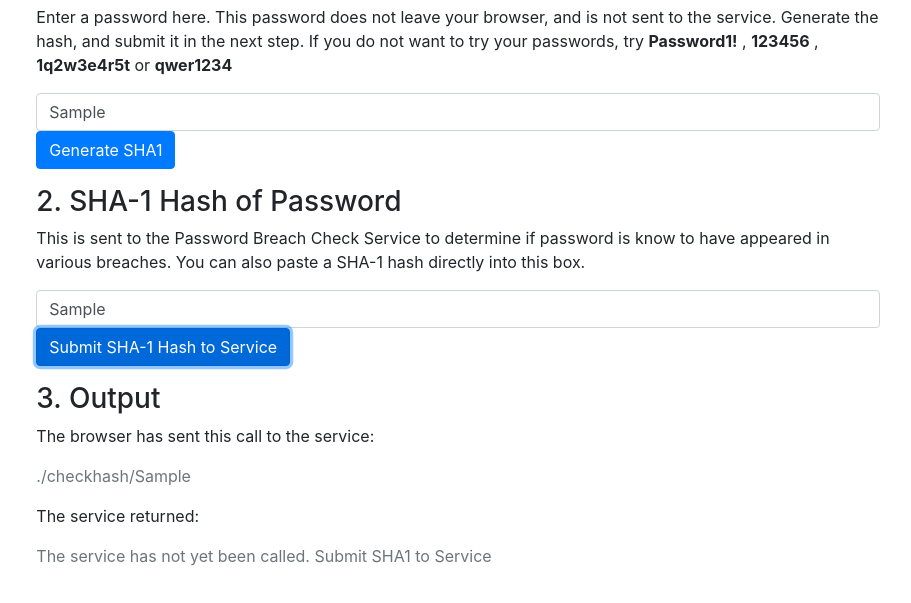
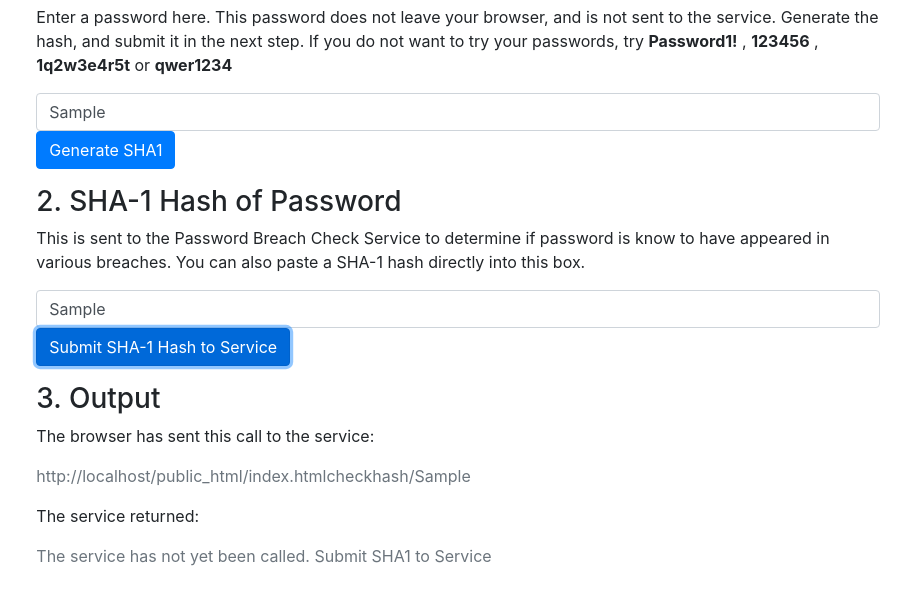
Before and after one commit to raudette/lambda-dynamodb-passwordbreachcheck, a website: page public_html/index.html in a window 1280 px wide. Both pictures are taken after typing "Sample", "Sample" into the empty fields and a click on the button "Submit SHA-1 Hash to Service". Shown: the part 101-704 px from the top of the page, without its empty margins (182-1093 px from the left). Drawn offline with nearby package versions, Linux system fonts and the light colour scheme; no server answers.

Commit message:
Corrected display of called URL

```diff
--- a/public_html/index.html
+++ b/public_html/index.html
@@ -15,7 +15,7 @@
 
 	 function PasswordBreachCheck(hash) {
         var call = './checkhash/'+hash.trim();
-        $('.call').html(call);
+        $('.call').html(window.location + call.substring(2));
 		 $.ajax({
 			url: call,
 			type: 'GET',
```
